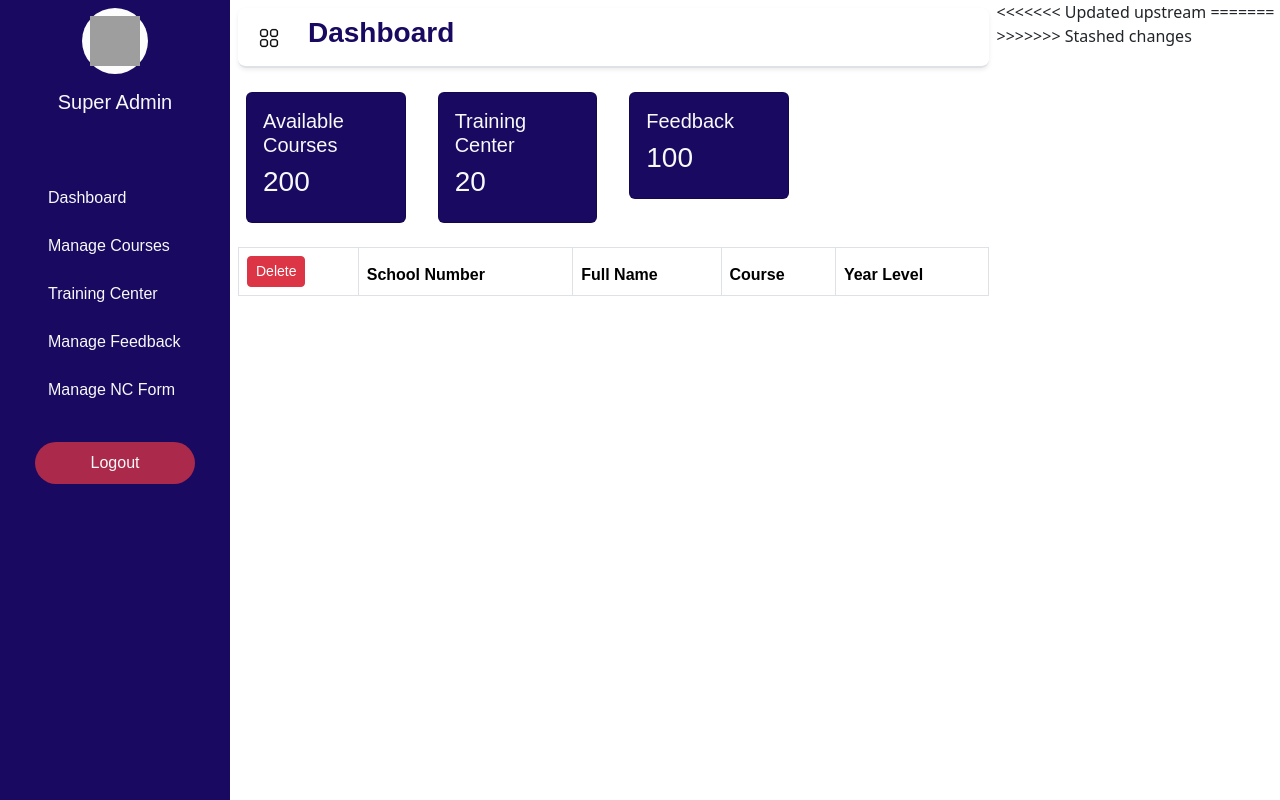
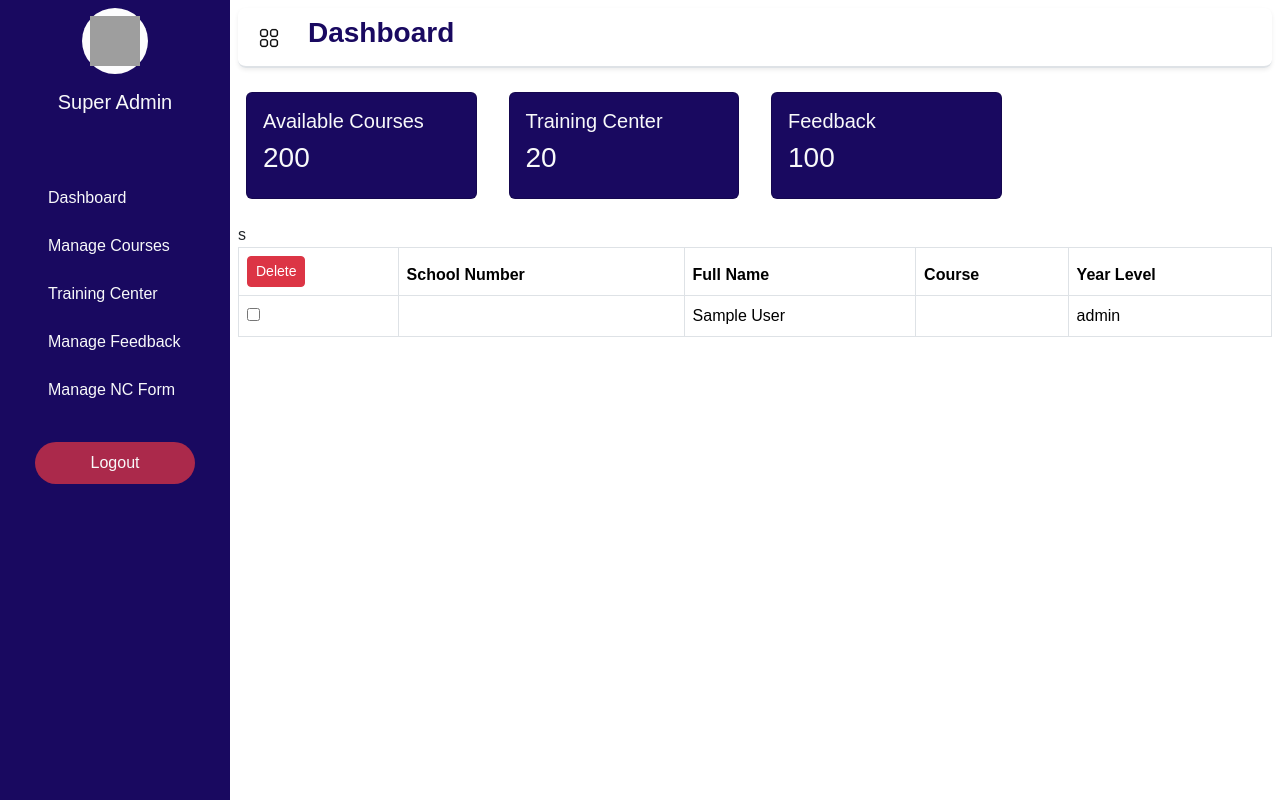
Before and after one commit to lyn212-cpu/Capstone, a PHP site: page /Dashboard.php in a window 1280 px wide. Run offline with PHP 8.4, Linux system fonts and the light colour scheme; the visitor is signed in with stand-in values (Sample User, id 1); lists and menus that the app fills with data are empty; some libraries are stand-ins or nearby versions; grey boxes are pictures that could not be loaded.

Commit message:
fix the dashboard  and added a sign in to the admin

```diff
--- a/Admin/super_admin/Dashboard.php
+++ b/Admin/super_admin/Dashboard.php
@@ -60,7 +60,8 @@ if (!isset($_SESSION['user_id'])) {
                     </div>
                     <div class="modal-footer">
                         <button type="button" class="btn btn-secondary" data-bs-dismiss="modal">Cancel</button>
-                        <a href="../../include/logout.php" class="btn btn-danger">Logout</a> <!-- Redirects to login.php -->
+                        <a href="../../include/logout.php" class="btn btn-danger">Logout</a>
+                        <!-- Redirects to login.php -->
                     </div>
                 </div>
             </div>
@@ -132,8 +133,22 @@ if (!isset($_SESSION['user_id'])) {
                     </tr>
                 </thead>
                 <tbody>
-                    <!-- No sample data, only column headers remain -->
-                </tbody>
+                    <?php
+                    $sql = "SELECT user_id, school_number, full_name, course, year_level FROM users";
+                    $result = $conn->query($sql);
+                    if ($result && $result->num_rows > 0) {
+                        while ($row = $result->fetch_assoc()) {
+                            echo "<tr>";
+                            echo "<td><input type='checkbox' name='delete_ids[]' value='" . htmlspecialchars($row['user_id'], ENT_QUOTES) . "'></td>";
+                            echo "<td>" . htmlspecialchars($row['school_number']) . "</td>";
+                            echo "<td>" . htmlspecialchars($row['full_name']) . "</td>";
+                            echo "<td>" . htmlspecialchars($row['course']) . "</td>";
+                            echo "<td>" . htmlspecialchars($row['year_level']) . "</td>";
+                            echo "</tr>";
+                        }
+                    }
+                    ?>
+                </tbody>s
             </table>
         </form>
     </main>
@@ -162,11 +177,9 @@ if (!isset($_SESSION['user_id'])) {
     <script src="../../JS_CSS_Admin/js_dashboard.js"></script>
     <script src="https://cdn.jsdelivr.net/npm/bootstrap@5.3.0/dist/js/bootstrap.bundle.min.js"
         crossorigin="anonymous"></script>
-<<<<<<< Updated upstream
-=======
 
     <script>
-        document.getElementById('deleteButton').addEventListener('click', function() {
+        document.getElementById('deleteButton').addEventListener('click', function () {
             const checkboxes = document.querySelectorAll('input[name="delete_ids[]"]:checked');
             if (checkboxes.length > 0) {
                 const deleteModal = new bootstrap.Modal(document.getElementById('deleteModal'));
@@ -176,11 +189,10 @@ if (!isset($_SESSION['user_id'])) {
             }
         });
 
-        document.getElementById('confirmDeleteButton').addEventListener('click', function() {
+        document.getElementById('confirmDeleteButton').addEventListener('click', function () {
             document.getElementById('deleteForm').submit();
         });
     </script>
->>>>>>> Stashed changes
 </body>
 
 </html>
```
Also changed, not shown: UserInterface/Sign_In.php (+7 -0 lines).
